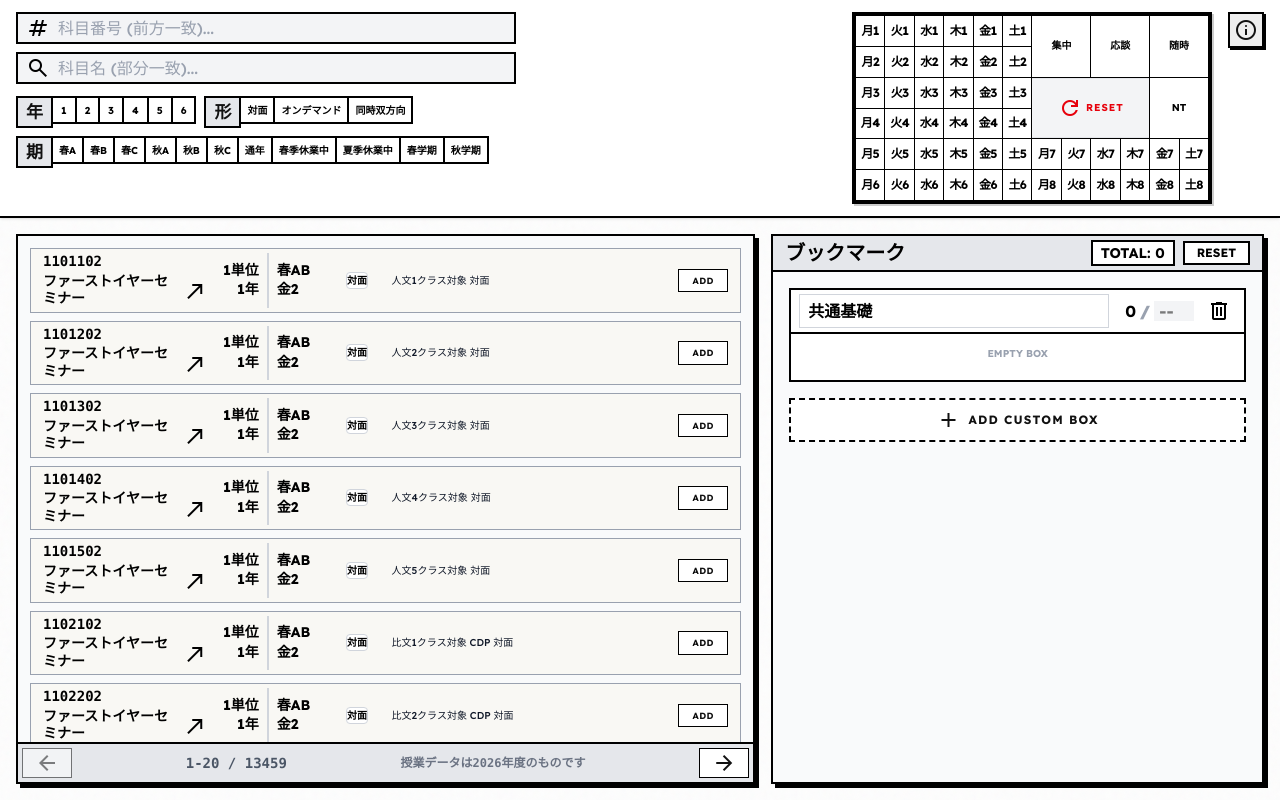
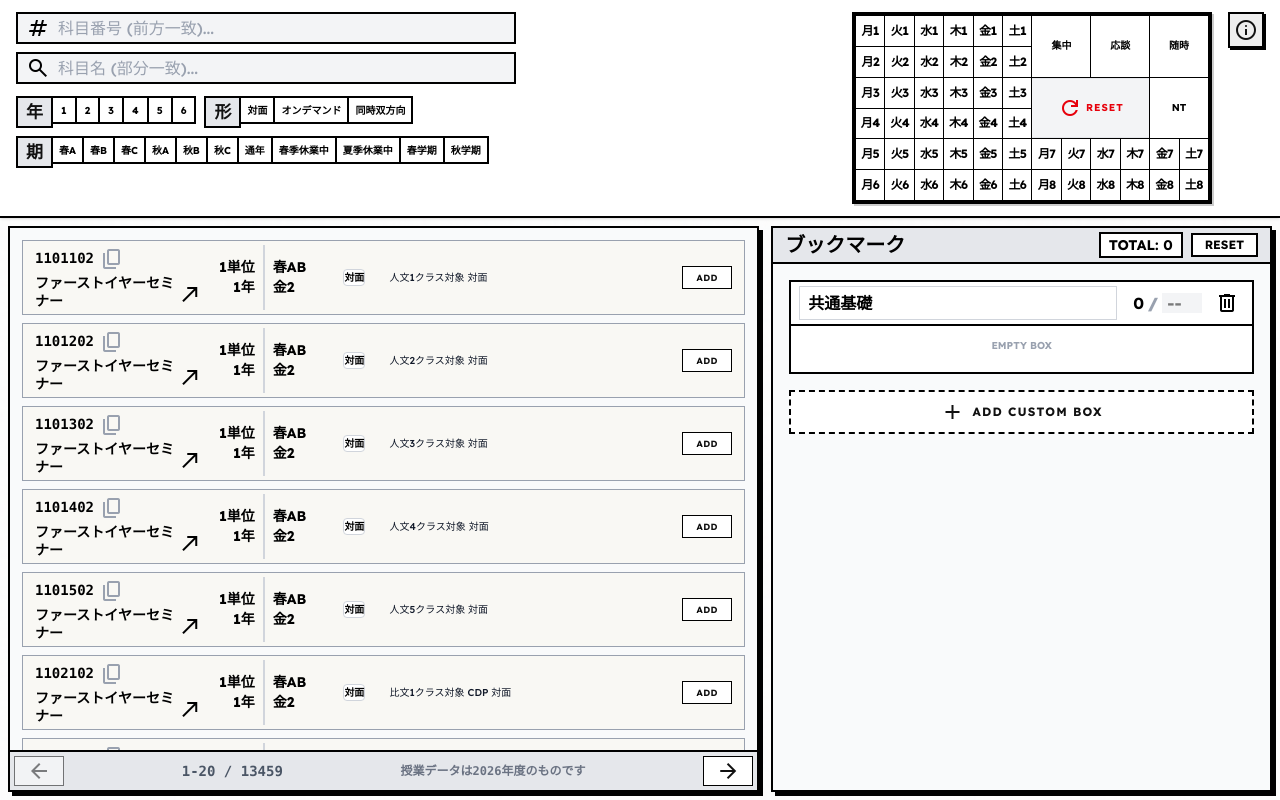
Before and after one commit to iter09/rakutannman, a Vue app: page / in a window 1280 px wide. Built offline with nearby package versions, Linux system fonts and the light colour scheme; a web font is replaced by a local one.

Commit message:
v6 ok copyButton

```diff
--- a/index.html
+++ b/index.html
@@ -29,7 +29,7 @@
     <link rel="preconnect" href="https://fonts.gstatic.com" crossorigin>
     <link href="https://fonts.googleapis.com/css2?family=Lexend:wght@100..900&display=swap" rel="stylesheet">
     <link href="https://fonts.googleapis.com/css2?family=Playfair+Display:ital,wght@0,400..900;1,400..900&display=swap" rel="stylesheet">
-    <link href="https://fonts.googleapis.com/css2?family=Material+Symbols+Outlined:wght,FILL@400,0&display=swap&text=tag,search,info,refresh,north_east,arrow_drop_down,arrow_back,arrow_forward,delete,calendar_month" rel="stylesheet">
+    <link href="https://fonts.googleapis.com/css2?family=Material+Symbols+Outlined:wght,FILL@400,0&display=swap&text=tag,search,info,refresh,north_east,arrow_drop_down,arrow_back,arrow_forward,delete,calendar_month,content_copy" rel="stylesheet">
   </head>
   <body>
     <div id="app"></div>
--- a/src/App.vue
+++ b/src/App.vue
@@ -257,7 +257,7 @@ const resetAllBookmarks = () => {
       </button>
     </div>
 
-    <main class="flex-1 flex overflow-hidden p-4 gap-4 max-w-[1550px] w-full mx-auto relative">
+    <main class="flex-1 flex overflow-hidden p-2 gap-3 max-w-[1550px] w-full mx-auto relative">
 
       <div
         class="w-full md:w-[60%] flex-col h-full border-2 border-black bg-white shadow-hard relative"
--- a/src/components/BookmarkSidebar.vue
+++ b/src/components/BookmarkSidebar.vue
@@ -1,5 +1,5 @@
 <script setup>
-import { computed } from 'vue'
+import { ref, computed } from 'vue'
 
 const props = defineProps({
   bookmarkGroups: {
@@ -7,6 +7,21 @@ const props = defineProps({
     required: true
   }
 })
+
+const copiedId = ref(null)
+
+const copyToClipboard = async (text, id) => {
+  try {
+    await navigator.clipboard.writeText(text)
+    copiedId.value = id
+
+    setTimeout(() => {
+      if (copiedId.value === id) copiedId.value = null
+    }, 1000)
+  } catch (err) {
+    console.error('Failed to copy!', err)
+  }
+}
 
 const emit = defineEmits(['create-group', 'delete-group', 'update-group-name', 'update-group-target', 'remove-course', 'reset-all'])
 
@@ -96,23 +111,35 @@ const totalAllCredits = computed(() => {
               :key="course.id"
               class="flex items-center justify-between px-2 py-1 bg-entry-bg border border-gray-300 hover:border-black transition-colors gap-2"
             >
-              <div class="flex items-center gap-2 overflow-hidden flex-1 min-w-0">
-                <div class="font-mono font-bold text-[14x] text-black shrink-0">
-                  {{ course.course_number }}
+              <div class="flex items-center gap-2 overflow-hidden flex-1 min-w-30">
+                <div class="flex items-center gap-0">
+                  <div class="font-mono font-bold text-[14x] text-black shrink-0">
+                    {{ course.course_number }}
+                  </div>
+
+                  <button
+                    @click.stop="copyToClipboard(course.course_number, course.id)"
+                    class="text-gray-400 hover:text-black transition-colors flex items-center justify-center rounded-sm hover:bg-gray-200 p-0.5 shrink-0"
+                    :title="copiedId === course.id ? 'コピーしました' : '科目番号をコピー'"
+                  >
+                    <span class="material-symbols-outlined text-[13px]">
+                      {{ copiedId === course.id ? 'check' : 'content_copy' }}
+                    </span>
+                  </button>
                 </div>
 
                 <a
                   :href="getSyllabusUrl(course.course_number)"
                   target="_blank"
                   rel="noopener noreferrer"
-                  class="text-[14px] font-bold truncate shrink-1 min-w-0 px-1 -ml-1 rounded-sm transition-colors hover:bg-black hover:text-white cursor-pointer block"
+                  class="text-[13px] font-bold truncate shrink-1 min-w-0 px-1 -ml-1 rounded-sm transition-colors hover:bg-black hover:text-white cursor-pointer block"
                   :title="course.title"
                 >
                   {{ course.title }}
                 </a>
               </div>
 
-              <div class="flex items-center gap-0 shrink-0 text-[12px] font-bold text-gray-600 ml-auto">
+              <div class="flex items-center gap-0 text-[12px] font-bold text-gray-600 ml-auto">
                  <span>{{ course.credits }}単位</span>
                  <span v-if="course.display_standard_years">/{{ course.display_standard_years }}年</span>
                  <span v-if="course.display_terms">/{{ course.display_terms }}</span>
--- a/src/components/CourseList.vue
+++ b/src/components/CourseList.vue
@@ -11,6 +11,21 @@ const props = defineProps({
     default: () => []
   }
 })
+
+const copiedId = ref(null)
+
+const copyToClipboard = async (text, id) => {
+  try {
+    await navigator.clipboard.writeText(text)
+    copiedId.value = id
+
+    setTimeout(() => {
+      if (copiedId.value === id) copiedId.value = null
+    }, 800)
+  } catch (err) {
+    console.error('Failed to copy!', err)
+  }
+}
 
 const emit = defineEmits(['toggle-course'])
 
@@ -78,8 +93,20 @@ const isInGroup = (course, groupId) => {
       >
 
         <div class="col-span-6 md:col-span-3 flex flex-col justify-center gap-0.5 overflow-hidden">
-          <div class="font-mono font-bold text-sm text-black leading-tight truncate">
-            {{ course.course_number }}
+          <div class="flex items-center gap-1">
+            <div class="font-mono font-bold text-sm text-black leading-tight truncate">
+              {{ course.course_number }}
+            </div>
+
+            <button
+              @click.stop="copyToClipboard(course.course_number, course.id)"
+              class="text-gray-400 hover:text-black transition-colors flex items-center justify-center rounded-sm hover:bg-gray-200 p-0.5 shrink-0"
+              :title="copiedId === course.id ? 'コピーしました' : '科目番号をコピー'"
+            >
+              <span class="material-symbols-outlined text-[13px]">
+                {{ copiedId === course.id ? 'check' : 'content_copy' }}
+              </span>
+            </button>
           </div>
 
           <a
```
